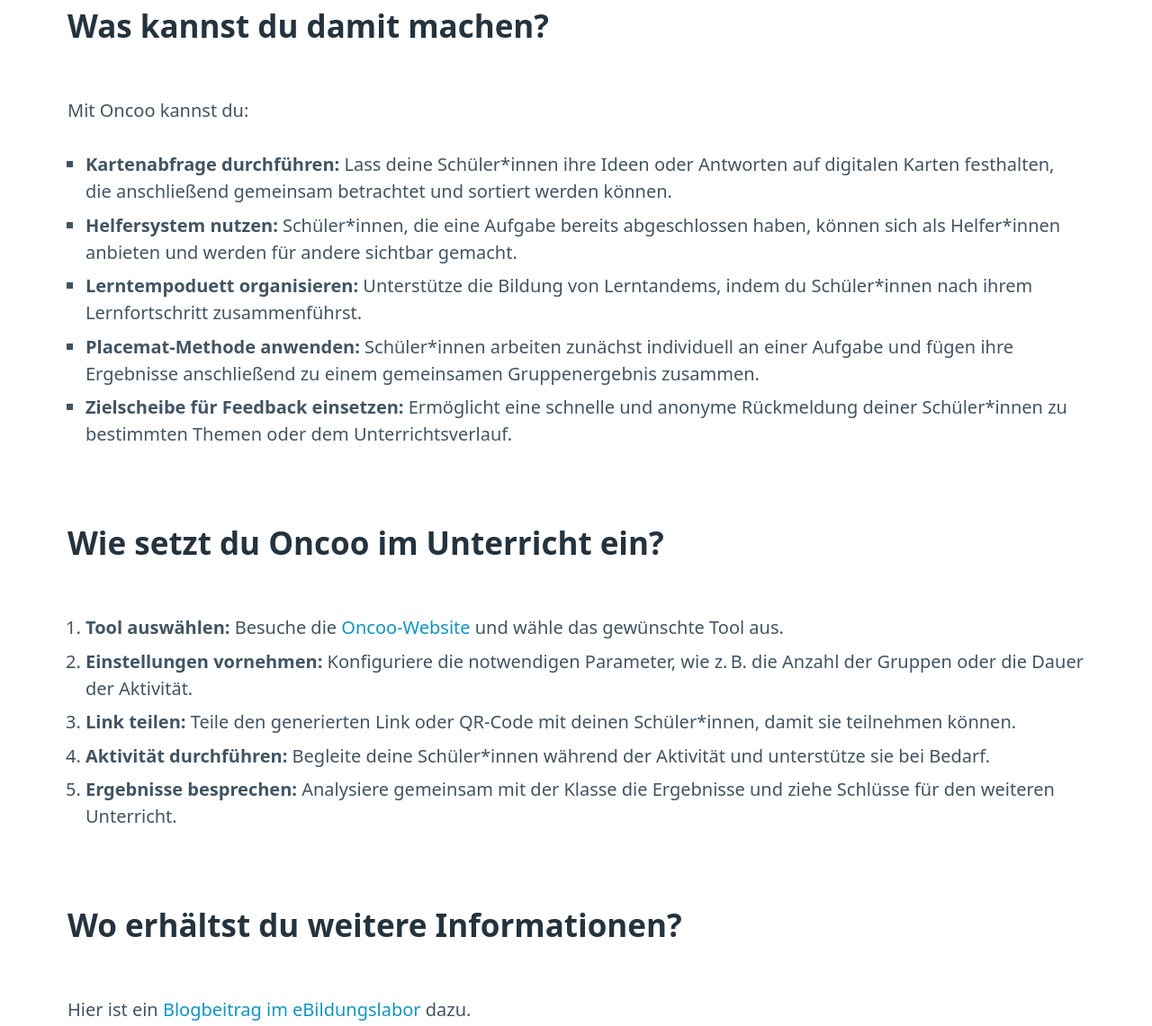
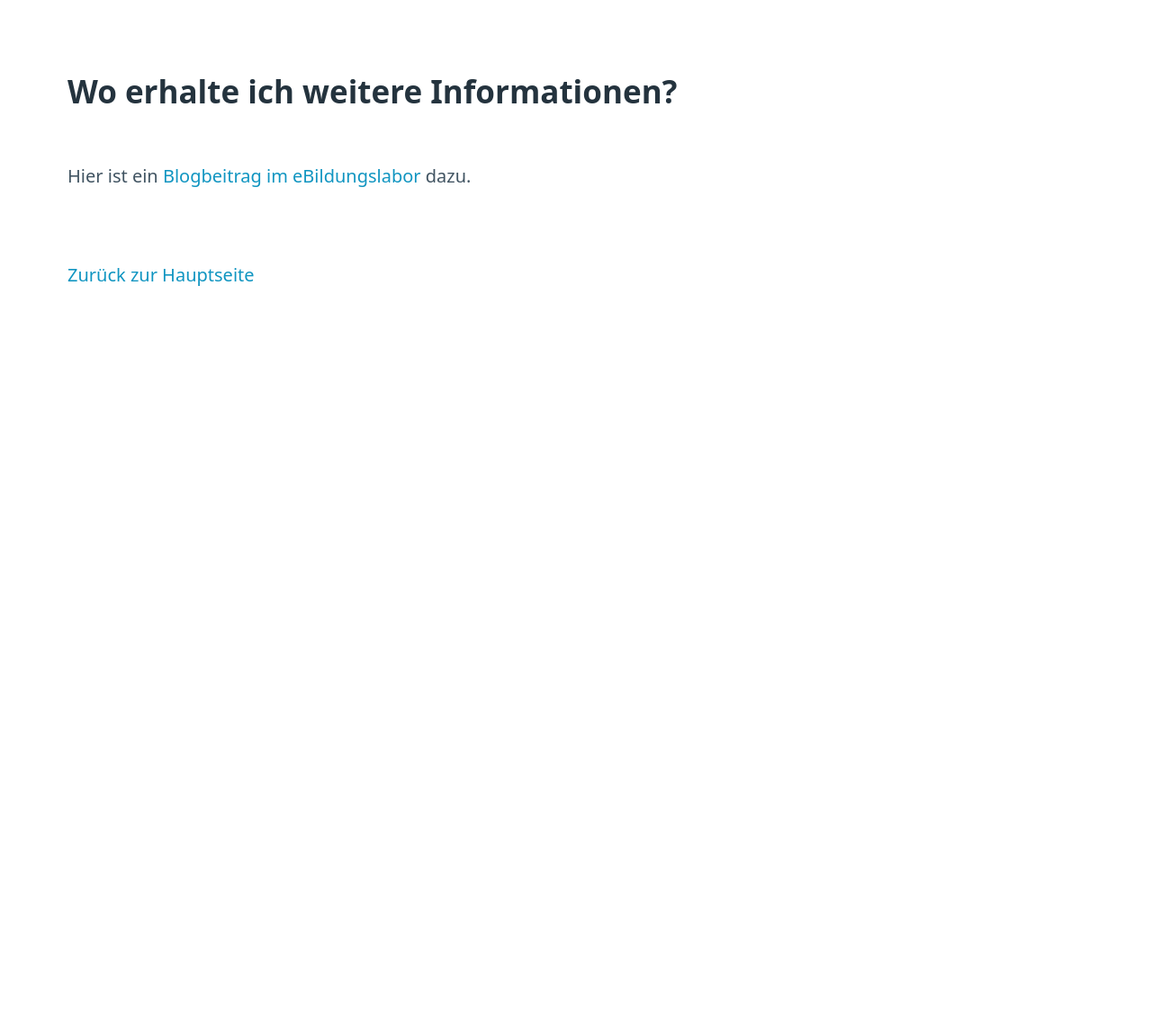
Before and after one commit to eBildungslabor/distanzlernen-jeopardy, a plain HTML site: page 3.html in a window 1280 px wide. Shown: the part 502-1643 px from the top of the page at 90% size. After the commit the page ends 903 px from the top, so only its background shows below. Drawn offline with nearby package versions, Linux system fonts and the light colour scheme.

Commit message:
Update 3.html

```diff
--- a/3.html
+++ b/3.html
@@ -13,34 +13,16 @@
 
         <section>
             <h2>Worum geht es hier?</h2>
-            <p>Oncoo ist ein webbasiertes Tool, das verschiedene Methoden des kooperativen Lernens unterstützt. Es bietet dir die Möglichkeit, interaktive und kollaborative Unterrichtsphasen digital zu gestalten, ohne dass eine Registrierung erforderlich ist.</p>
+            <p>Oncoo ist ein Tool für kooperatives Lernen und unterstützt Methoden wie Kartenabfrage, Helfersystem und Zielscheibe.</p>
         </section>
 
         <section>
             <h2>Was kannst du damit machen?</h2>
-            <p>Mit Oncoo kannst du:</p>
-            <ul>
-                <li><strong>Kartenabfrage durchführen:</strong> Lass deine Schüler*innen ihre Ideen oder Antworten auf digitalen Karten festhalten, die anschließend gemeinsam betrachtet und sortiert werden können.</li>
-                <li><strong>Helfersystem nutzen:</strong> Schüler*innen, die eine Aufgabe bereits abgeschlossen haben, können sich als Helfer*innen anbieten und werden für andere sichtbar gemacht.</li>
-                <li><strong>Lerntempoduett organisieren:</strong> Unterstütze die Bildung von Lerntandems, indem du Schüler*innen nach ihrem Lernfortschritt zusammenführst.</li>
-                <li><strong>Placemat-Methode anwenden:</strong> Schüler*innen arbeiten zunächst individuell an einer Aufgabe und fügen ihre Ergebnisse anschließend zu einem gemeinsamen Gruppenergebnis zusammen.</li>
-                <li><strong>Zielscheibe für Feedback einsetzen:</strong> Ermöglicht eine schnelle und anonyme Rückmeldung deiner Schüler*innen zu bestimmten Themen oder dem Unterrichtsverlauf.</li>
-            </ul>
+            <p></p>
         </section>
 
         <section>
-            <h2>Wie setzt du Oncoo im Unterricht ein?</h2>
-            <ol>
-                <li><strong>Tool auswählen:</strong> Besuche die <a href="https://www.oncoo.de/">Oncoo-Website</a> und wähle das gewünschte Tool aus.</li>
-                <li><strong>Einstellungen vornehmen:</strong> Konfiguriere die notwendigen Parameter, wie z. B. die Anzahl der Gruppen oder die Dauer der Aktivität.</li>
-                <li><strong>Link teilen:</strong> Teile den generierten Link oder QR-Code mit deinen Schüler*innen, damit sie teilnehmen können.</li>
-                <li><strong>Aktivität durchführen:</strong> Begleite deine Schüler*innen während der Aktivität und unterstütze sie bei Bedarf.</li>
-                <li><strong>Ergebnisse besprechen:</strong> Analysiere gemeinsam mit der Klasse die Ergebnisse und ziehe Schlüsse für den weiteren Unterricht.</li>
-            </ol>
-        </section>
-
-        <section>
-            <h2>Wo erhältst du weitere Informationen?</h2>
+            <h2>Wo erhalte ich weitere Informationen?</h2>
             <p>Hier ist ein <a href="https://ebildungslabor.de">Blogbeitrag im eBildungslabor</a> dazu.</p>
         </section>
 
```
